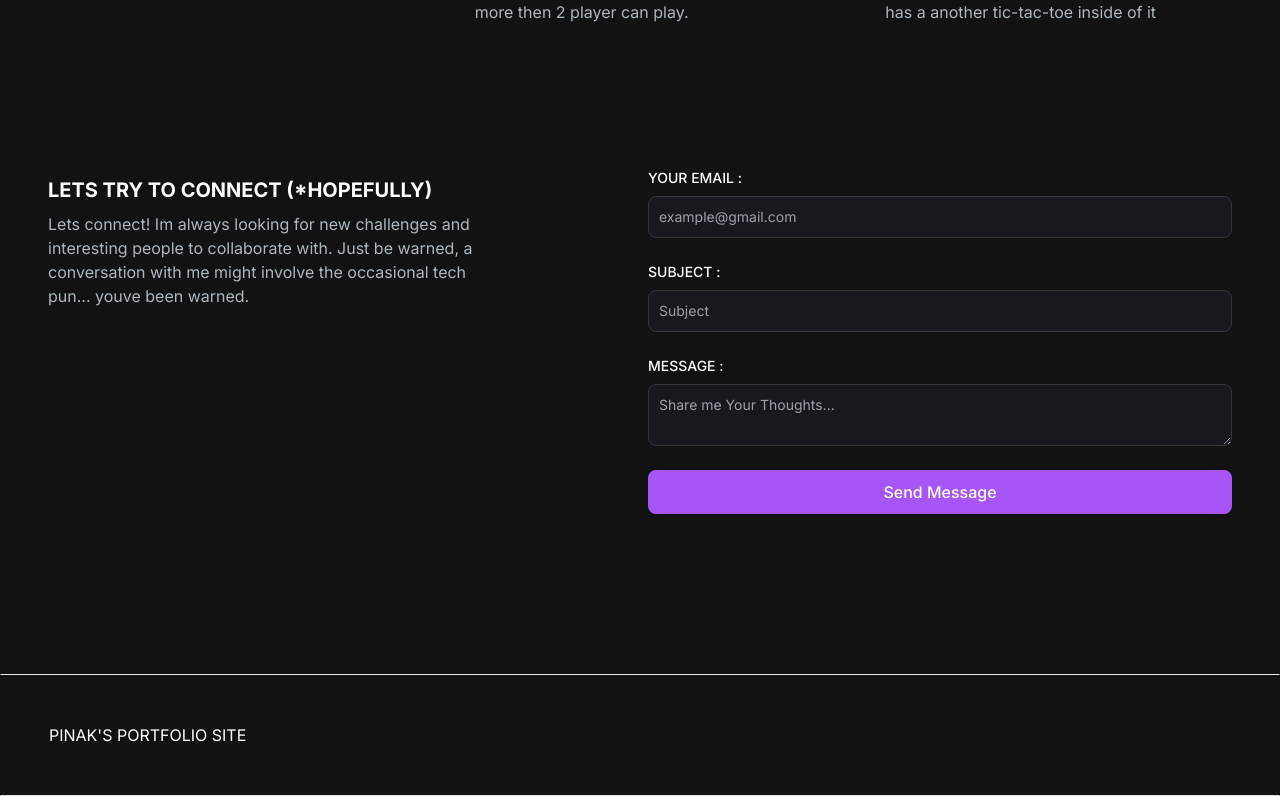
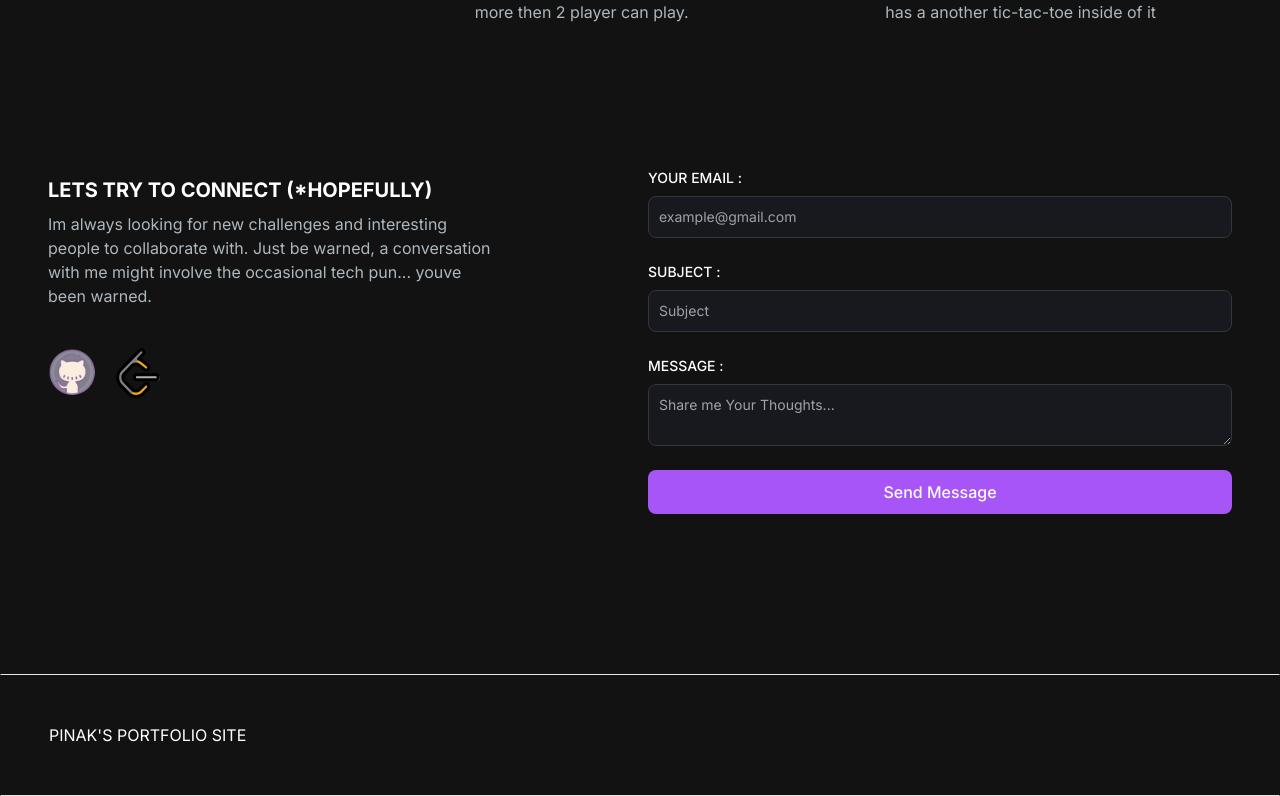
Before and after one commit to PINAK-CORE/Portfolio-site, a Next.js app: page / in a window 1280 px wide. Shown: the part 1707-2503 px from the top of the page. Built offline with nearby package versions, Linux system fonts and the light colour scheme.

Commit message:
github and leetcode link uploaded

```diff
--- a/src/app/components/EmailSection.jsx
+++ b/src/app/components/EmailSection.jsx
@@ -1,4 +1,6 @@
 "use client";
+import Link from "next/link";
+import Image from "next/image";
 import React from "react";
 
 
@@ -17,9 +19,19 @@ const EmailSection = () => {
           </h5>
           <p className="text-[#ADB7BE] mb-4 max-w-md">
             {" "}
-            Lets connect!  Im always looking for new challenges and interesting people to collaborate with. Just be warned, a conversation with me might involve the occasional tech pun... youve been warned.
+            Im always looking for new challenges and interesting people to collaborate with. Just be warned, a conversation with me might involve the occasional tech pun... youve been warned.
           </p>
+          <br></br>
+          <div className="socials flex flex-row gap-2">
+          <Link href="https://github.com/PINAK-CORE/PINAK-CORE">
+            <Image src="/icons/git-hub.png" width={50} height={50} />
+          </Link>
+          <br></br>
+          <Link href="https://leetcode.com/u/PINAK-TILAVAT/">
+            <Image src="/icons/leetcode.svg" width={50} height={50} />
+          </Link>
 
+        </div>
         </div>
       </div>
       <div>
```
Also changed, not shown: public/icons/git-hub.png (added), public/icons/leetcode.svg (added).
